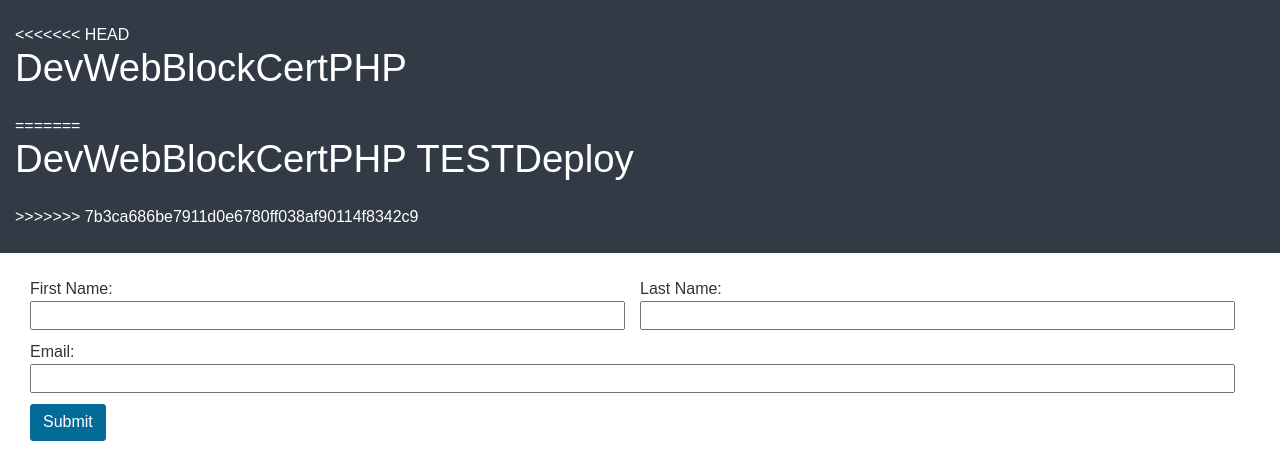
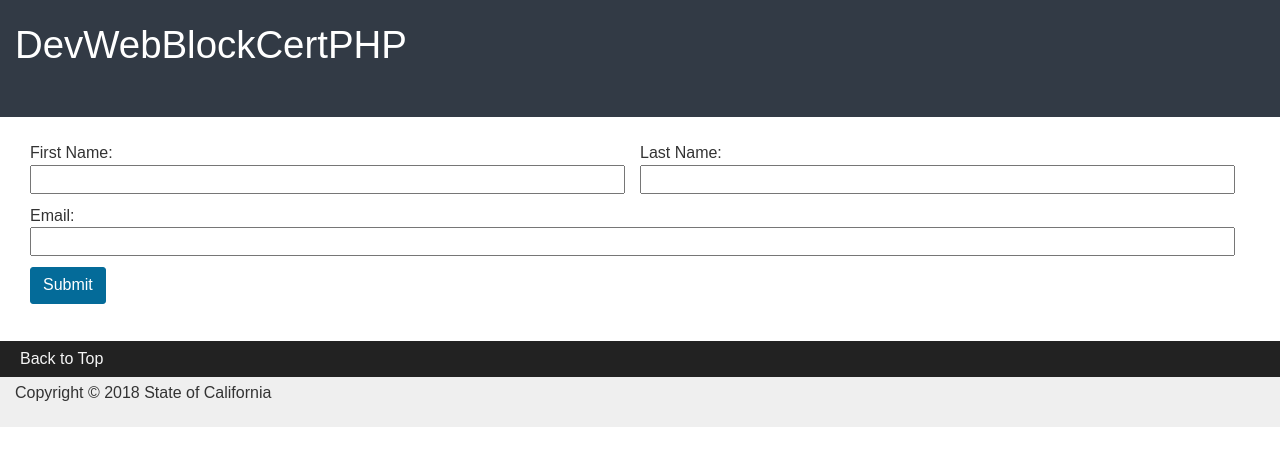
Before and after one commit to CA-CODE-Works/DevWebBlockCertPHP, a PHP site: page / in a window 1280 px wide. Shown: the part 131-599 px from the top of the page. Run offline with PHP 8.4, Linux system fonts and the light colour scheme; some libraries are stand-ins or nearby versions; some web fonts are replaced.

Commit message:
Removed weird title.

```diff
--- a/index.php
+++ b/index.php
@@ -36,7 +36,6 @@ include("core/init.php");
 				 </div>
 
 	  <div class="header-decoration"></div>
-
 	</header>
 
 	<div id="main-content" class="main-content">
@@ -44,11 +43,7 @@ include("core/init.php");
 			<!-- Begin Page Title -->
 			<div class="section section-standout">
 				<div class="container">
-<<<<<<< HEAD
 					<h1 class="page-title">DevWebBlockCertPHP</h1>
-=======
-					<h1 class="page-title">DevWebBlockCertPHP TESTDeploy</h1>
->>>>>>> 7b3ca686be7911d0e6780ff038af90114f8342c9
 				</div>
 			</div>
 			<!-- End of Page Title -->
```
